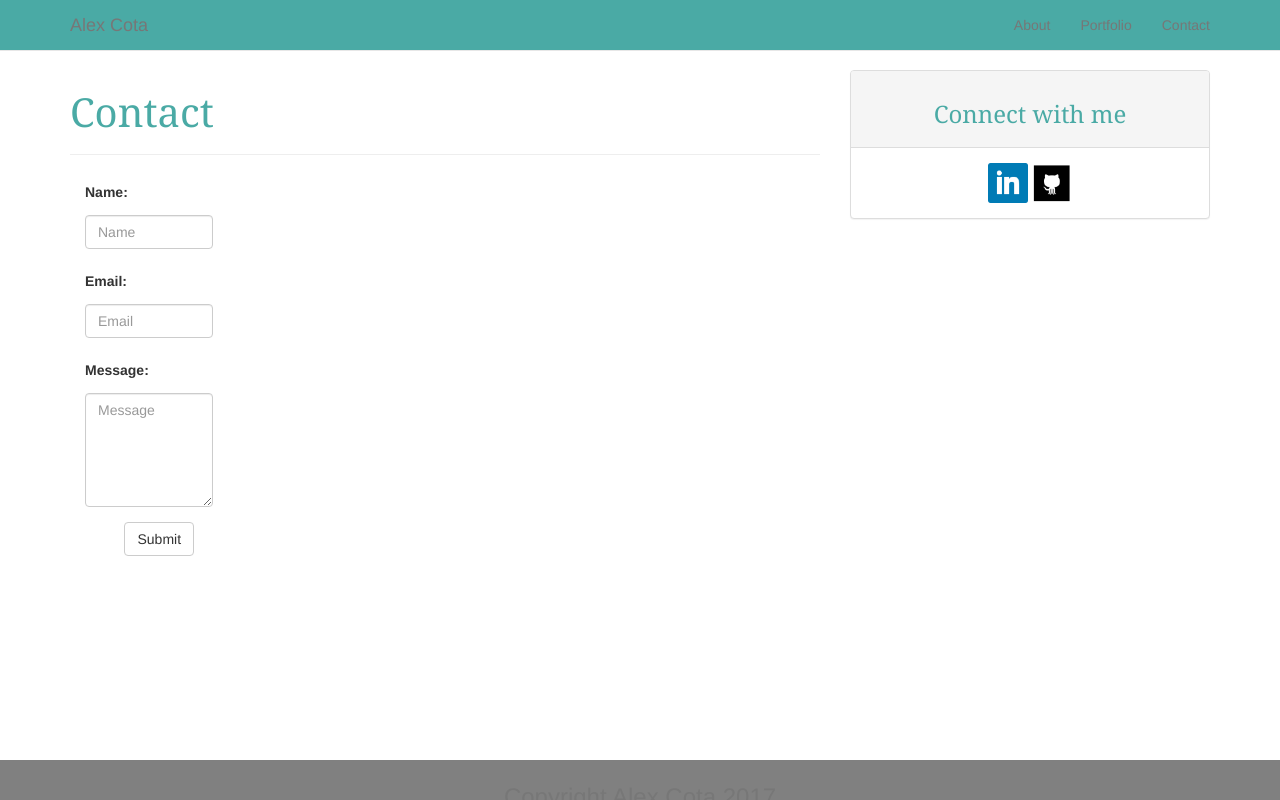
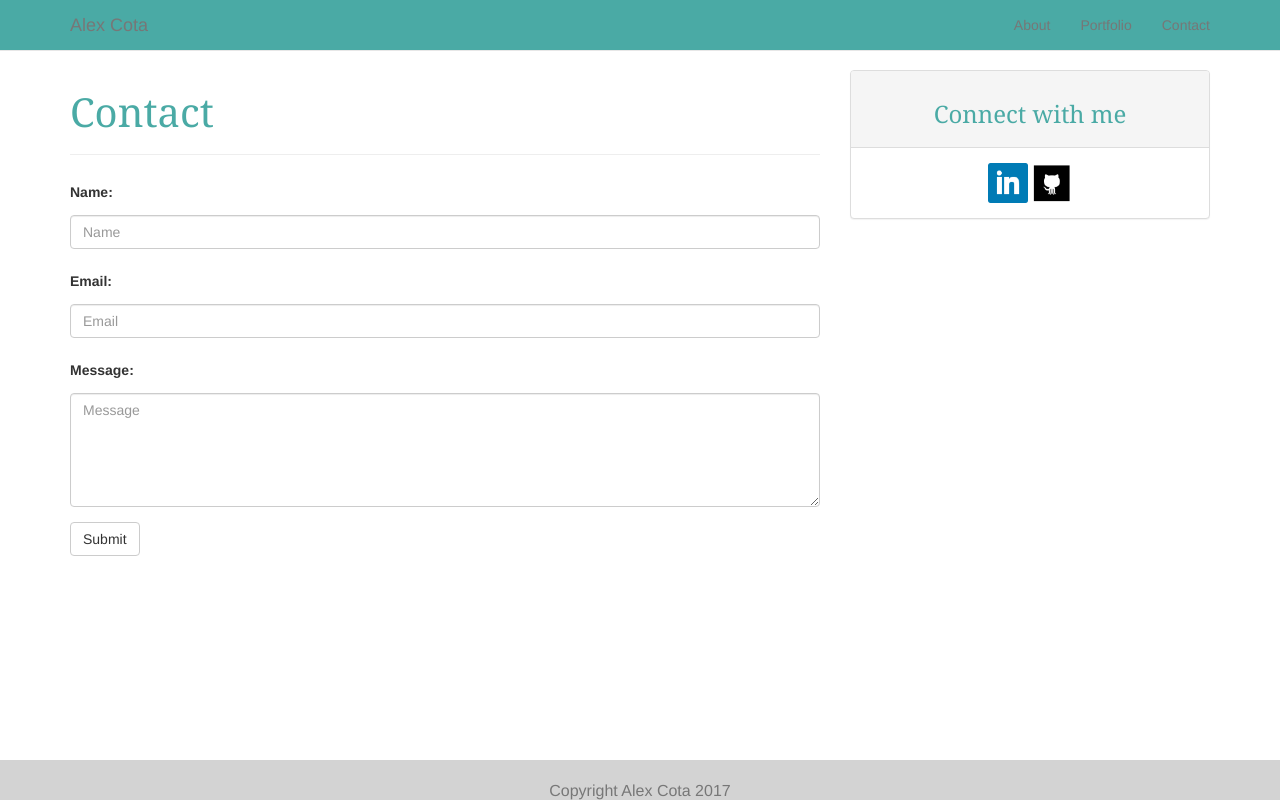
Before and after one commit to alexandracota/bootstrap-portfolio, a plain HTML site: page contact.html in a window 1280 px wide. Drawn offline with nearby package versions, Linux system fonts and the light colour scheme.

Commit message:
Push to origin

```diff
--- a/assets/style.css
+++ b/assets/style.css
@@ -14,12 +14,17 @@ h3 {
 	color: #4aaaa5;
 }
 
+.row {
+	margin-bottom: 100px;
+}
+
 .container {
 	margin: 0 auto;
 }
 
 .form-horizontal {
 	float: left;
+	width: 100%;
 }
 
 .side-panel {
@@ -29,11 +34,10 @@ h3 {
 }
 
 .footer {
-	position: absolute;
+	position: fixed;
 	bottom: 0;
-	color: white;
-	background: gray;
-	font-size: 24px;
+	background: lightgray;
+	font-size: 16px;
 	height: 20px;
 	width: 100%;
 	overflow: hidden;
--- a/contact.html
+++ b/contact.html
@@ -47,43 +47,42 @@
 		<div class="col-md-8">
 			<h2>Contact</h2>
 			<hr>
-			<div class="col-md-8">
 				<form class="form-horizontal">
 				<!--Name-->
 				<div class="form-group">
-				    <label for="inputName" class="col-md-2 control-label">Name:</label>
+				    <label for="inputName" class="col-md-1 control-label">Name:</label>
 				    <br>
 				    <br>
-				    <div class="col-md-8">
+				    <div class="col-md-12">
+				    <!-- <div class="col-md-8"> -->
 				    	<input type="Name" class="form-control" id="inputName" placeholder="Name">
 				    </div>
 				</div>
 				<!--Email-->
 				<div class="form-group">
-				    <label for="inputEmail" class="col-md-2 control-label">Email:</label>
+				    <label for="inputEmail" class="col-md-1 control-label">Email:</label>
 				    <br>
 				    <br>
-				    <div class="col-md-8">
+				    <div class="col-md-12">
 				    	<input type="Email" class="form-control" id="inputEmail" placeholder="Email">
 				    </div>
 				</div>
 				<!--Message-->
 				<div class="form-group">
-	  				<label for="message" class="col-md-2 control-label">Message:</label>
+	  				<label for="message" class="col-md-1 control-label">Message:</label>
 	  				<br>
 	  				<br>
-	  				<div class="col-md-8">
+	  				<div class="col-md-12">
 	 					<textarea class="form-control" type="Message" rows="5" id="message" placeholder="Message"></textarea>
 					</div>
 				</div>
 				<!--Submit Button-->
 				<div class="form-group">
-				    <div class="col-md-offset-2 col-md-8">
+				    <div class="col-md-8">
 				    	<button type="submit" class="btn btn-default">Submit</button>
 				    </div>
 				</div>
 				</form>
-			</div>
 		</div>
 
 		<!--Side Panel (Connect with me)-->
```
